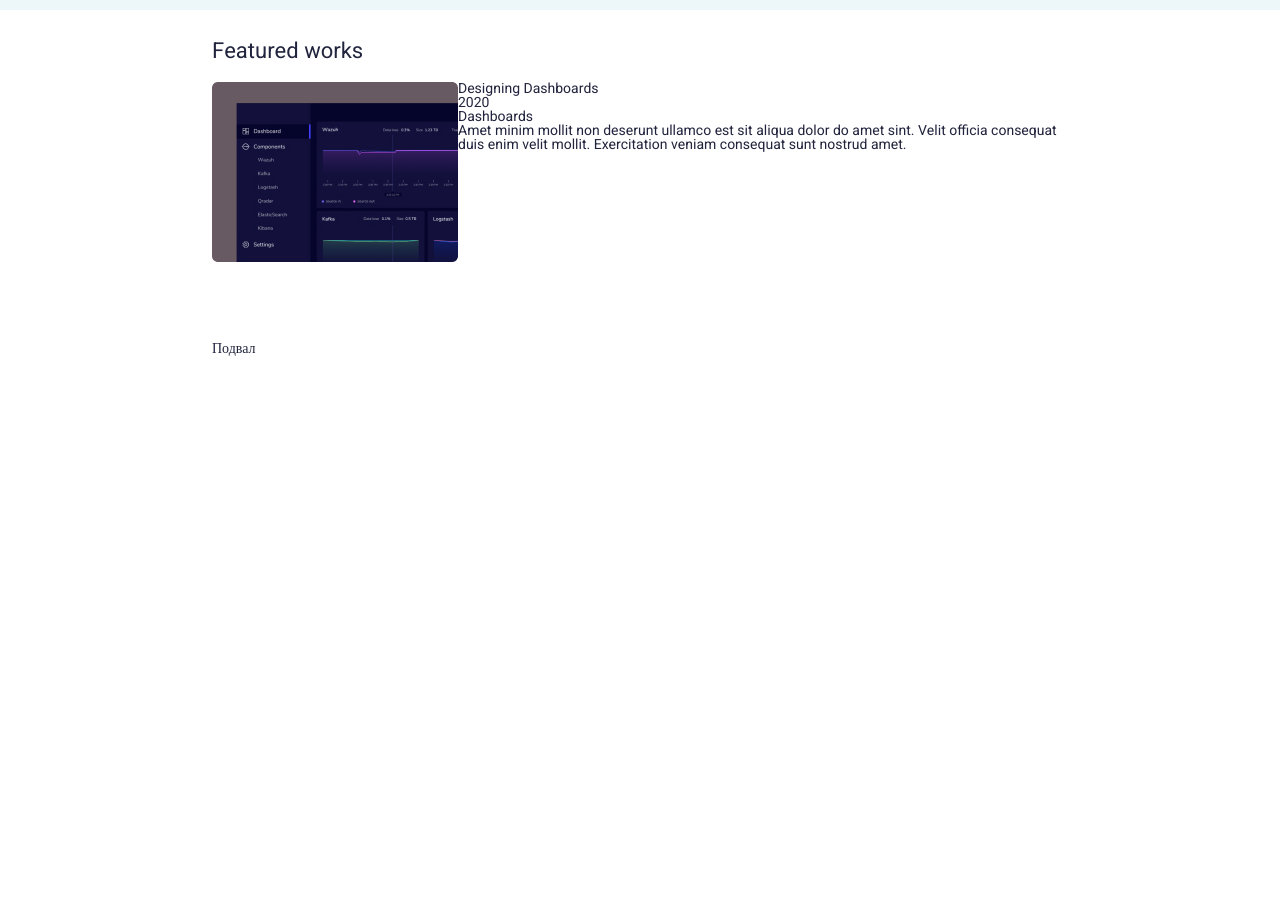
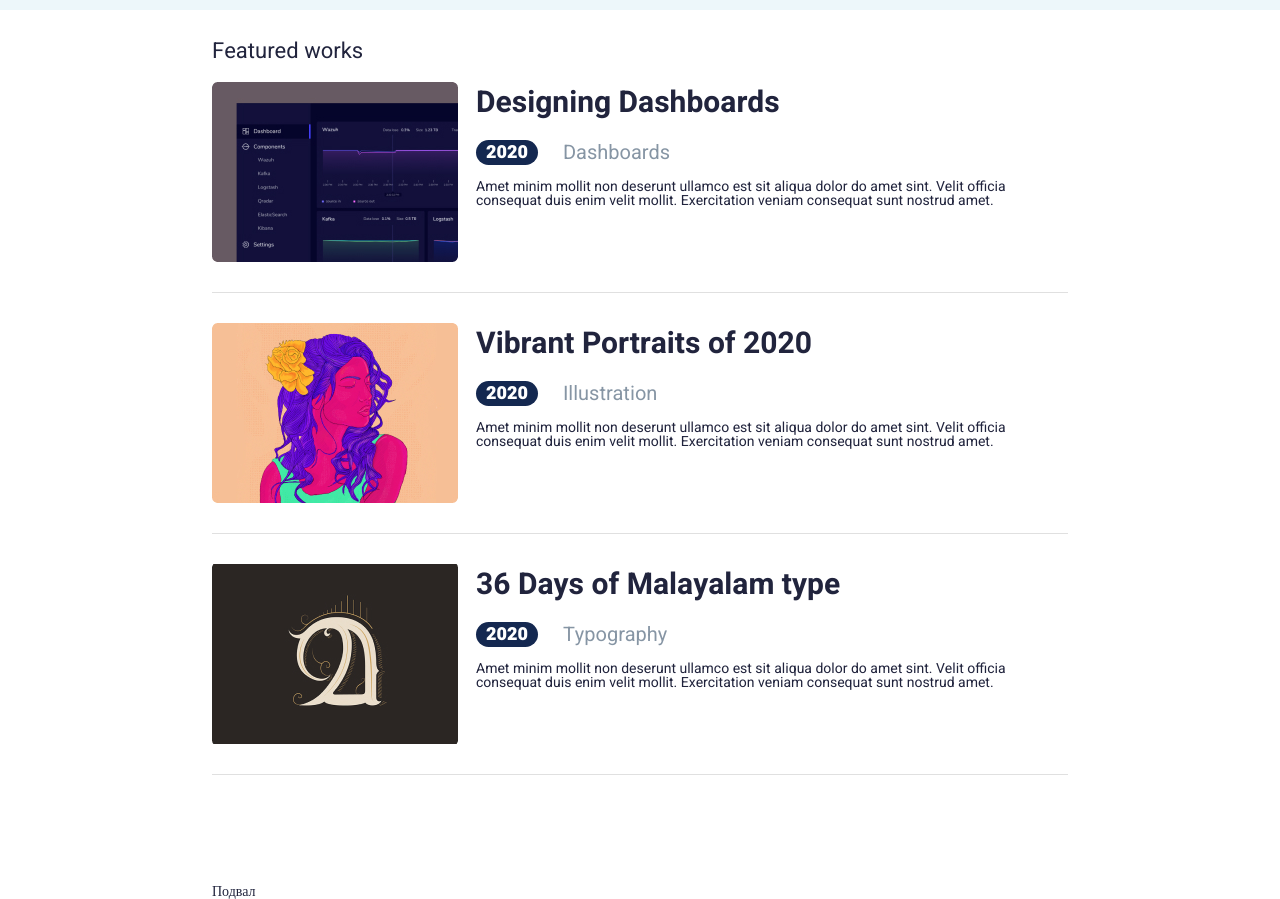
Before and after one commit to KonstaKozh/vsc, a website: page #src/index.html in a window 1280 px wide. Shown: the part 956-1855 px from the top of the page. Before the commit the page ends 1312 px from the top, so only its background shows below. Drawn offline with nearby package versions, Linux system fonts and the light colour scheme; files that its build step writes are made by us from their sources.

Commit message:
edit section works

```diff
--- a/#src/index.html
+++ b/#src/index.html
@@ -58,6 +58,32 @@
                   <div class="works__text">Amet minim mollit non deserunt ullamco est sit aliqua dolor do amet sint. Velit officia consequat duis enim velit mollit. Exercitation veniam consequat sunt nostrud amet.</div>
                 </div>
               </article>
+              <article class="works__item">
+                <a href="" class="works__image _ibg">
+                  <img src="img/works/02.jpg" alt="Work #1">
+                </a>
+                <div class="works__body">
+                  <div class="works__title">Vibrant Portraits of 2020</div>
+                  <div class="works__info">
+                    <div class="works__year">2020</div>
+                    <div class="works__category">Illustration</div>
+                  </div>
+                  <div class="works__text">Amet minim mollit non deserunt ullamco est sit aliqua dolor do amet sint. Velit officia consequat duis enim velit mollit. Exercitation veniam consequat sunt nostrud amet.</div>
+                </div>
+              </article>
+              <article class="works__item">
+                <a href="" class="works__image _ibg">
+                  <img src="img/works/03.jpg" alt="Work #1">
+                </a>
+                <div class="works__body">
+                  <div class="works__title">36 Days of Malayalam type</div>
+                  <div class="works__info">
+                    <div class="works__year">2020</div>
+                    <div class="works__category">Typography</div>
+                  </div>
+                  <div class="works__text">Amet minim mollit non deserunt ullamco est sit aliqua dolor do amet sint. Velit officia consequat duis enim velit mollit. Exercitation veniam consequat sunt nostrud amet.</div>
+                </div>
+              </article>
             </div>
           </div>
         </section>
--- a/#src/scss/works.scss
+++ b/#src/scss/works.scss
@@ -4,6 +4,9 @@
 .works__item {
    display: flex;
    align-items: flex-start;
+   padding: 0 0 30px 0;
+   margin: 0 0 30px 0;
+   border-bottom: 1px solid #e0e0e0;
 }
 
 .works__image {
@@ -13,18 +16,42 @@
 }
 
 .works__body {
+   flex: 1 1 auto;
+   padding: 0 0 0 18px;
 }
 
 .works__title {
+   color: inherit;
+   display: inline-block;
+   font-size: 30px;
+   font-weight: 700;
+   line-height: 44 / 30 * 100%;
+   margin: 0 0 15px 0;
 }
 
 .works__info {
+   display: flex;
+   align-items: center;
+   margin: 0 0 15px 0;
 }
 
 .works__year {
+   background: #142850;
+   border-radius: 16px;
+   height: 25px;
+   padding: 0 10px;
+   display: inline-flex;
+   justify-content: center;
+   align-items: center;
+   color: #fff;
+   font-weight: 900;
+   font-size: 18px;
 }
 
 .works__category {
+   color: #8695a4;
+   font-size: 20px;
+   margin: 0 0 0 25px;
 }
 
 .works__text {
```
Also changed, not shown: john/index.html (+1 -1 lines), john/css/style.css, john/css/style.min.css.
